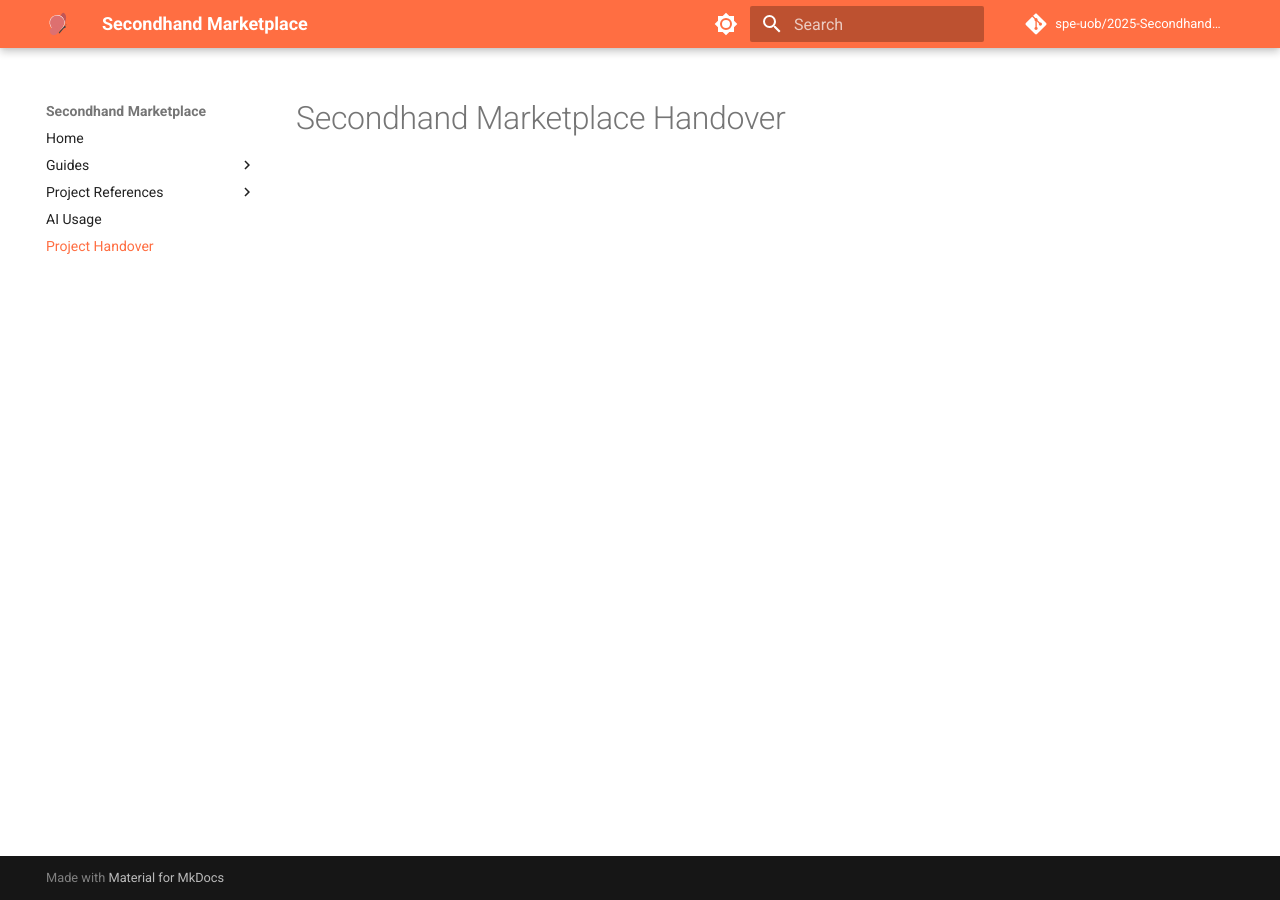
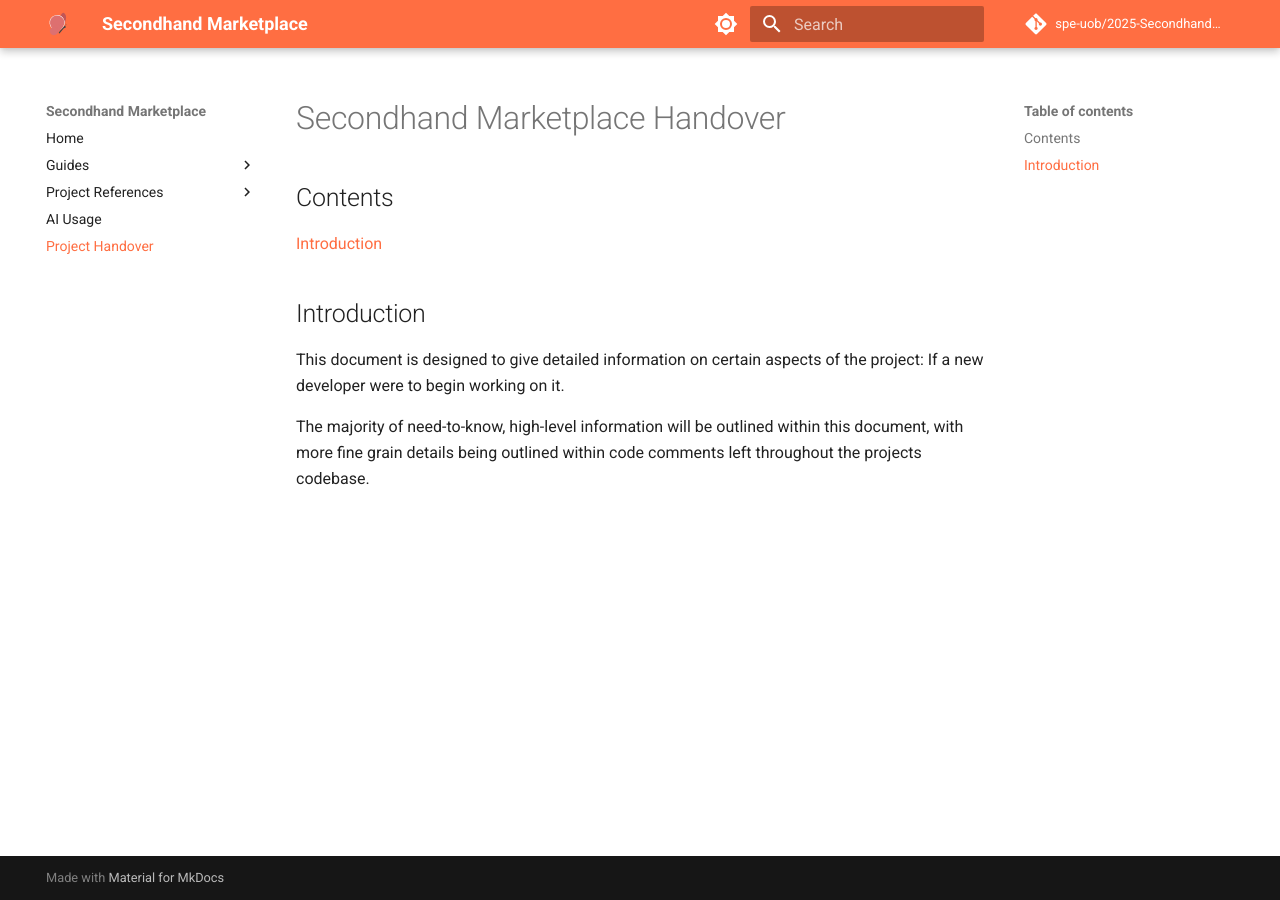
Before and after one commit to Ewan-Friend/Secondhand-Marketplace, an MkDocs documentation site: the page built from docs/handover/handover.md, in a window 1280 px wide. Built offline with MkDocs 1.6.1 and Material for MkDocs 9.7.7, drawn with Linux system fonts in a browser that asks for light colours; comment, search, counter and statistics services are not loaded.

Commit message:
docs(handover): Added introduction to the handover
Added an introduction section and table of contents to the handover document.

```diff
--- a/docs/handover/handover.md
+++ b/docs/handover/handover.md
@@ -1 +1,9 @@
 # Secondhand Marketplace Handover
+
+## Contents
+[Introduction](#introduction)
+
+## Introduction
+This document is designed to give detailed information on certain aspects of the project: If a new developer were to begin working on it.
+
+The majority of need-to-know, high-level information will be outlined within this document, with more fine grain details being outlined within code comments left throughout the projects codebase.
```
